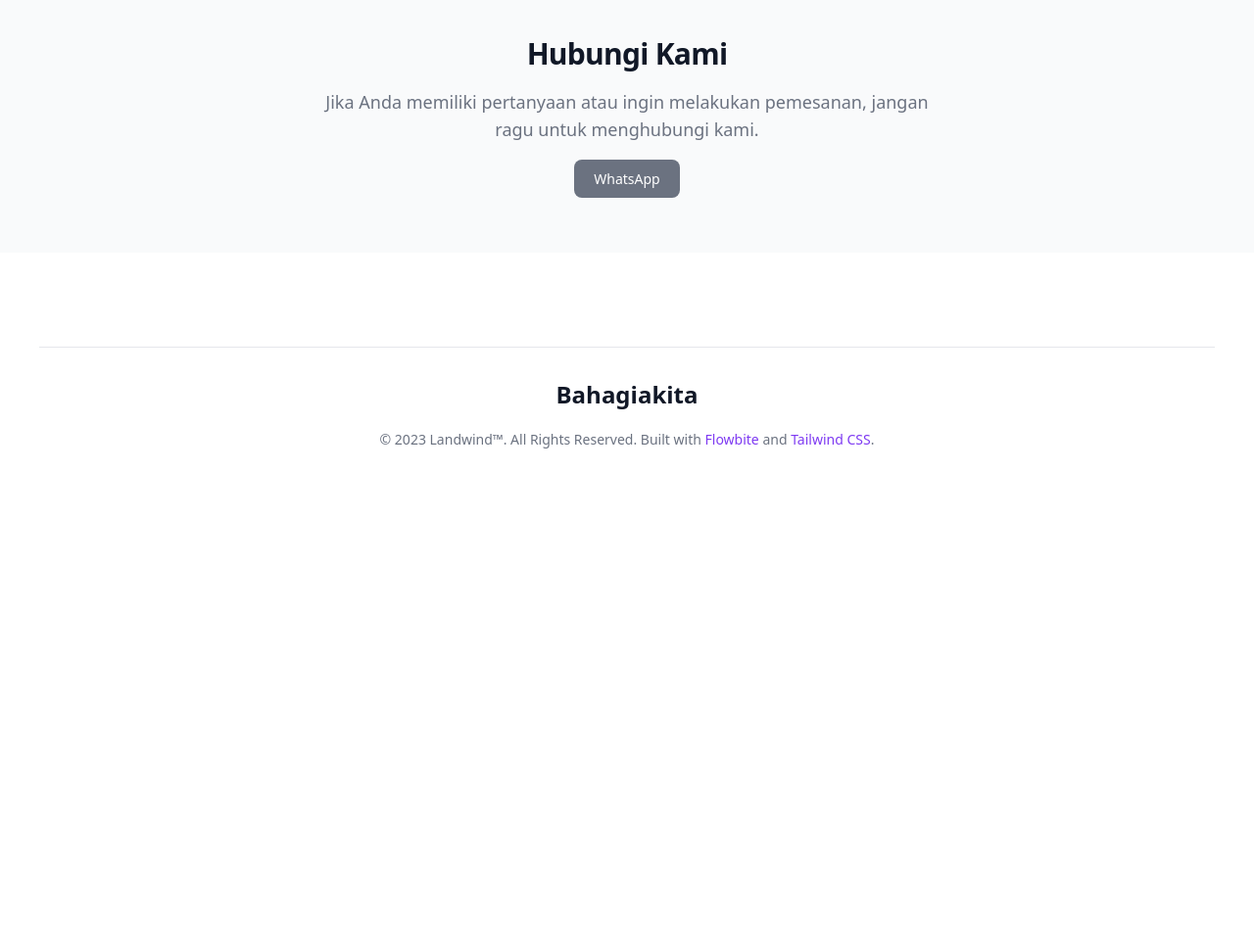
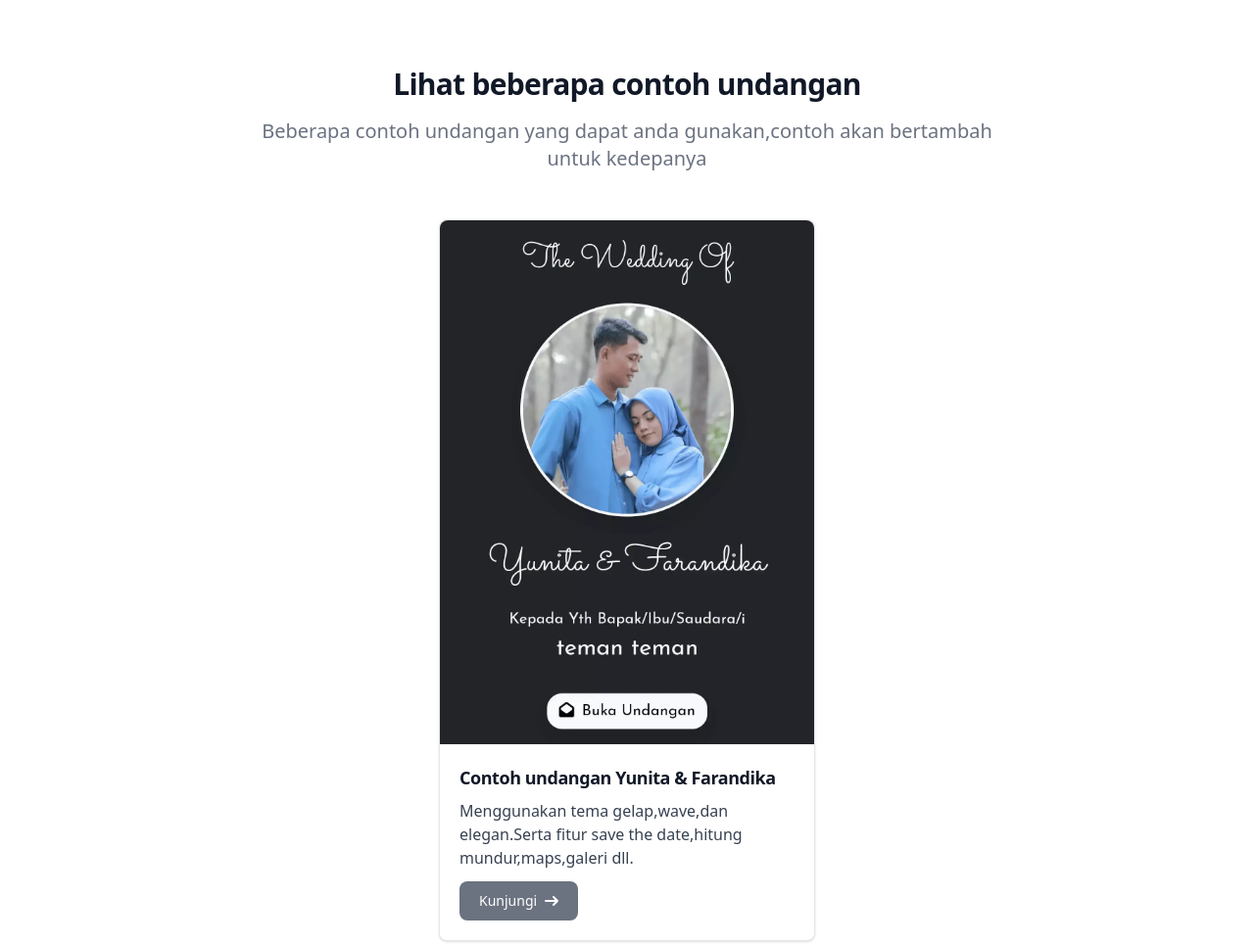
Before and after one commit to konan16/bahgiakita.github.io, a website: page index.html in a window 1280 px wide. Shown: the part 2080-3044 px from the top of the page at 98% size. Before the commit the page ends 2603 px from the top, so only its background shows below. Drawn offline with nearby package versions, Linux system fonts and the light colour scheme.

Commit message:
mebambahkan instagram dan contoh

```diff
--- a/index.html
+++ b/index.html
@@ -326,7 +326,7 @@
                     clip-rule="evenodd"
                   ></path>
                 </svg>
-                <span>5 kali revisi</span>
+                <span>Domain sesuai kebutuhan</span>
               </li>
               <li class="flex items-center space-x-3">
                 <!-- Icon -->
@@ -358,7 +358,7 @@
                     clip-rule="evenodd"
                   ></path>
                 </svg>
-                <span>Gambar maksimal 5</span>
+                <span>Gambar maksimal 6</span>
               </li>
               <li class="flex items-center space-x-3">
                 <!-- Icon -->
@@ -386,6 +386,70 @@
     </section>
     <!-- End block -->
     <!-- Start block -->
+    <section class="bg-white dark:bg-gray-900" id="harga">
+      <div class="max-w-screen-xl px-4 py-8 mx-auto lg:py-24 lg:px-6">
+        <div class="max-w-screen-md mx-auto mb-8 text-center lg:mb-12">
+          <h2
+            class="mb-4 text-3xl font-extrabold tracking-tight text-gray-900 dark:text-white"
+          >
+            Lihat beberapa contoh undangan
+          </h2>
+          <p
+            class="mb-5 font-light text-gray-500 sm:text-xl dark:text-gray-400"
+          >
+            Beberapa contoh undangan yang dapat anda gunakan,contoh akan
+            bertambah untuk kedepanya
+          </p>
+        </div>
+        <div class="space-y-8 lg:space-y-0 flex justify-center">
+          <!--  Card -->
+
+          <div
+            class="max-w-sm bg-white border border-gray-200 rounded-lg shadow dark:bg-gray-800 dark:border-gray-700"
+          >
+            <a href="#">
+              <img class="rounded-t-lg" src="images/contoh1.webp" alt="" />
+            </a>
+            <div class="p-5">
+              <a href="#">
+                <h5
+                  class="mb-2 text-lg font-bold tracking-tight text-gray-900 dark:text-white"
+                >
+                  Contoh undangan Yunita & Farandika
+                </h5>
+              </a>
+              <p class="mb-3 font-normal text-gray-700 dark:text-gray-400">
+                Menggunakan tema gelap,wave,dan elegan.Serta fitur save the
+                date,hitung mundur,maps,galeri dll.
+              </p>
+              <a
+                href="https://bahagiakita.my.id/yunita-farandika/?to=Teman-teman"
+                target="_blank"
+                class="inline-flex items-center btn-primary"
+              >
+                Kunjungi
+                <svg
+                  class="w-3.5 h-3.5 ml-2"
+                  aria-hidden="true"
+                  xmlns="http://www.w3.org/2000/svg"
+                  fill="none"
+                  viewBox="0 0 14 10"
+                >
+                  <path
+                    stroke="currentColor"
+                    stroke-linecap="round"
+                    stroke-linejoin="round"
+                    stroke-width="2"
+                    d="M1 5h12m0 0L9 1m4 4L9 9"
+                  />
+                </svg>
+              </a>
+            </div>
+          </div>
+        </div>
+      </div>
+    </section>
+    <!-- End block -->
 
     <!-- Start block -->
     <section class="bg-gray-50 dark:bg-gray-800" id="contact">
@@ -402,7 +466,18 @@
             Jika Anda memiliki pertanyaan atau ingin melakukan pemesanan, jangan
             ragu untuk menghubungi kami.
           </p>
-          <a href="https://wa.me/6283847630740" class="btn-primary">WhatsApp</a>
+          <a
+            href="https://wa.me/6283847630740"
+            class="btn-primary mr-2"
+            target="_blank"
+            >WhatsApp</a
+          >
+          <a
+            href="https://www.instagram.com/_bahagiakita/"
+            target="_blank"
+            class="btn-primary ml-2"
+            >instagram</a
+          >
         </div>
       </div>
     </section>
```
Also changed, not shown: README.md, images/contoh1.webp (added), output.css.
